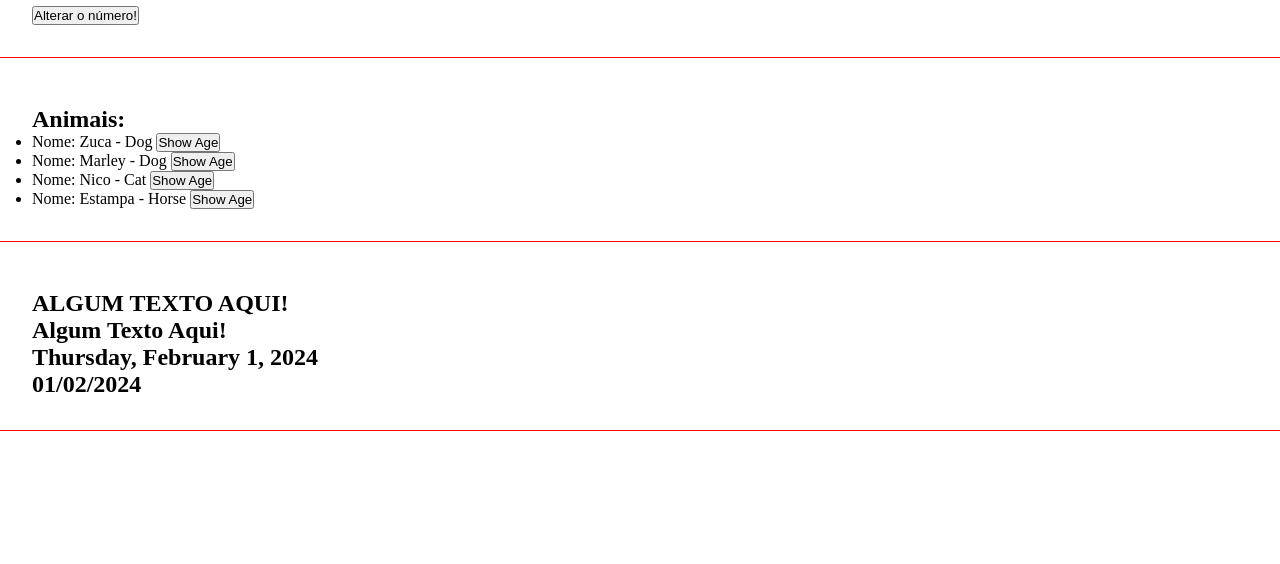
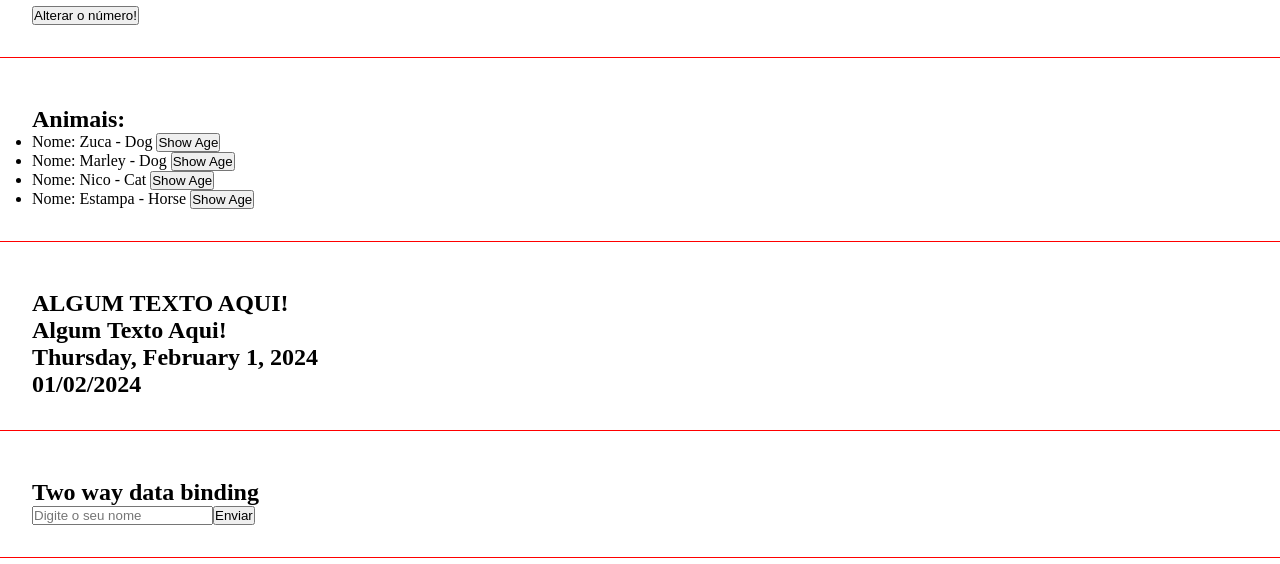
Before and after one commit to devroberta/moments-angular-project, an Angular app: page / in a window 1280 px wide. Shown: the part 884-1448 px from the top of the page. Built offline with nearby package versions, Linux system fonts and the light colour scheme.

Commit message:
two-way-binding

```diff
--- a/src/app/app.component.html
+++ b/src/app/app.component.html
@@ -7,3 +7,4 @@
 <app-emitter></app-emitter>
 <app-list-render></app-list-render>
 <app-pipes></app-pipes>
+<app-two-way-binding></app-two-way-binding>
--- /dev/null
+++ b/src/app/components/two-way-binding/two-way-binding.component.html
@@ -0,0 +1,13 @@
+<div class="class">
+  <h2>Two way data binding</h2>
+  <form action="">
+    <input type="text" [(ngModel)]="name"
+      name="name"
+      placeholder="Digite o seu nome"
+    />
+    <input type="submit" value="Enviar"/>
+  </form>
+  <div *ngIf="name !== ''">
+    <p>O nome é: {{ name }}</p>
+  </div>
+</div>
--- /dev/null
+++ b/src/app/components/two-way-binding/two-way-binding.component.ts
@@ -0,0 +1,12 @@
+import { Component } from '@angular/core';
+
+@Component({
+  selector: 'app-two-way-binding',
+  templateUrl: './two-way-binding.component.html',
+  styleUrls: ['./two-way-binding.component.css']
+})
+export class TwoWayBindingComponent {
+
+  name: string = '';
+
+}
```
Also changed, not shown: src/app/app.module.ts (+6 -2 lines), src/app/components/two-way-binding/two-way-binding.component.css (added), 1 other file (tests, documents, lock files or other folders).
